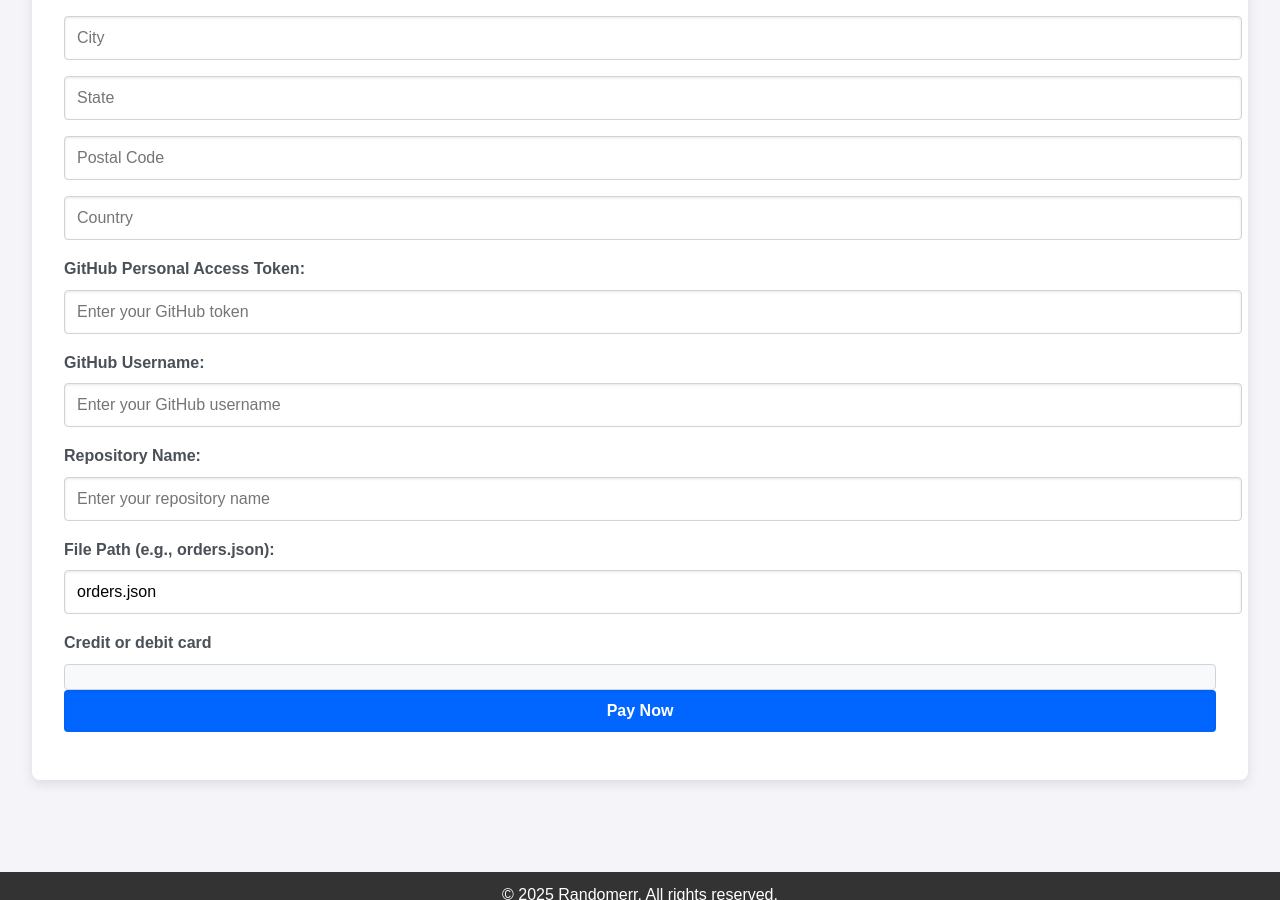
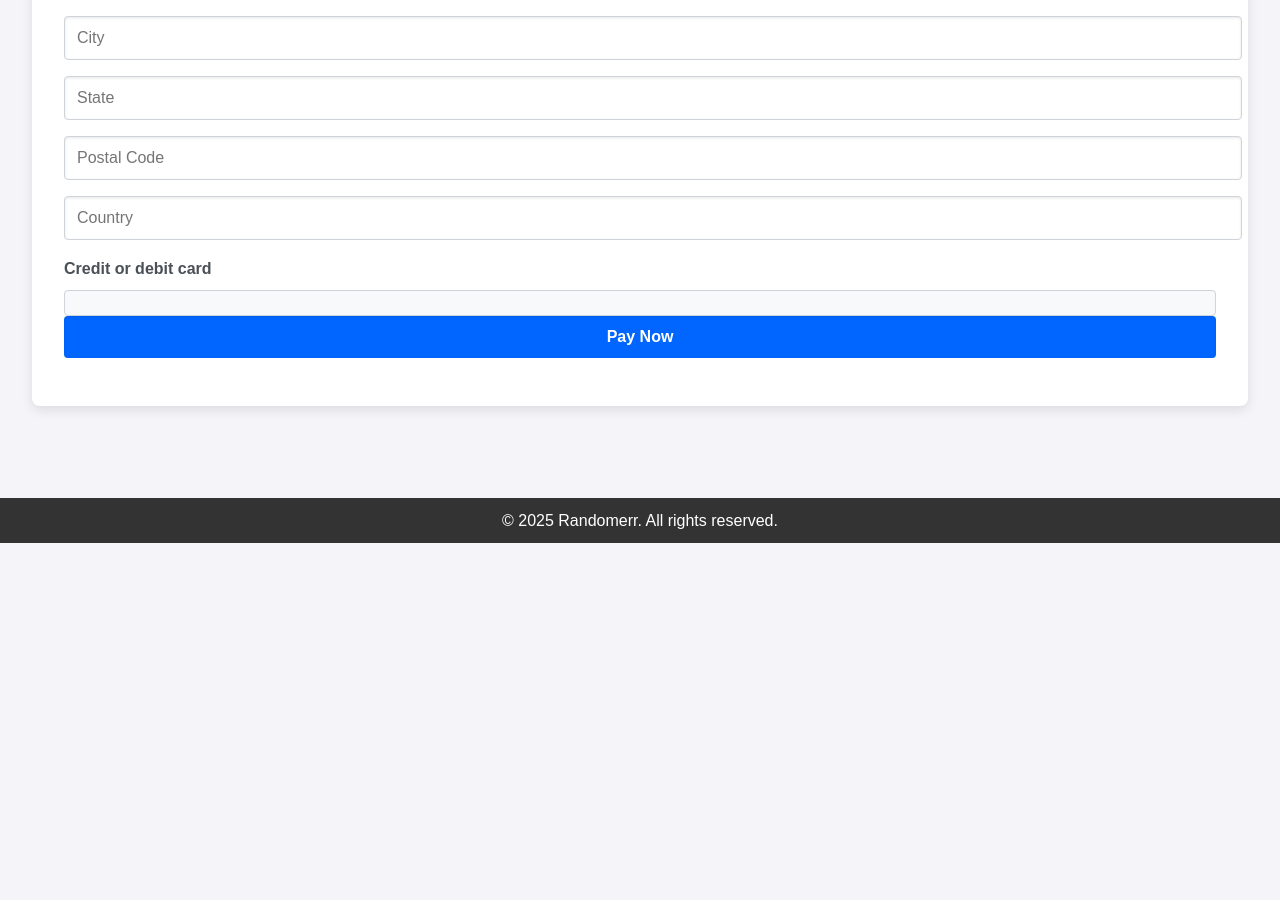
Before and after one commit to m-cochran/Randomerr, a Jekyll site: the page built from checkout.md, in a window 1280 px wide and 900 px high, scrolled down 1379 px. Built offline with Jekyll 4.4.1, drawn with Linux system fonts in a browser that asks for light colours; after the commit the page ends 1922 px from its top, so only the background shows below that.

Commit message:
Update checkout.md

```diff
--- a/checkout.md
+++ b/checkout.md
@@ -214,14 +214,6 @@ permalink: /checkout/
       <input type="text" id="shipping-country" placeholder="Country" required>
     </div>
 
-    <label for="token">GitHub Personal Access Token:</label>
-    <input type="password" id="token" placeholder="Enter your GitHub token" required>
-    <label for="username">GitHub Username:</label>
-    <input type="text" id="username" placeholder="Enter your GitHub username" required>
-    <label for="repo">Repository Name:</label>
-    <input type="text" id="repo" placeholder="Enter your repository name" required>
-    <label for="path">File Path (e.g., orders.json):</label>
-    <input type="text" id="path" placeholder="Enter the file path" value="orders.json" required>
 
 
     <!-- Stripe Card Element -->
```
